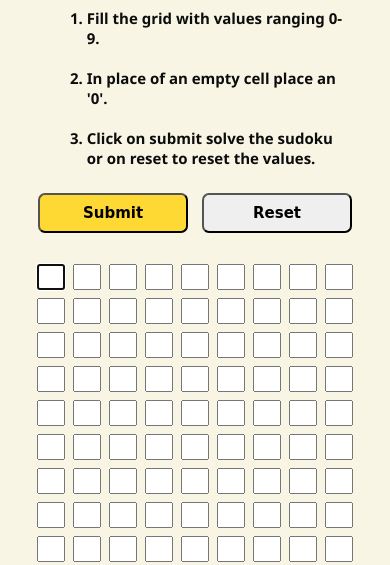
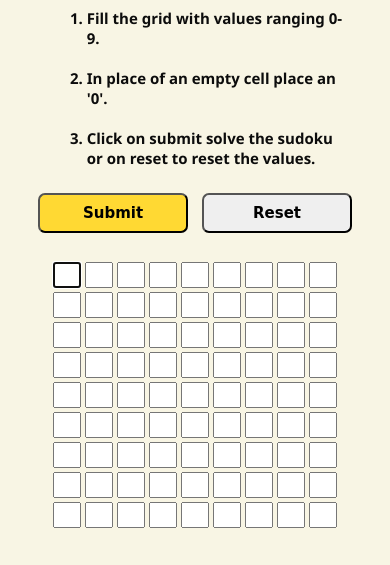
Before and after one commit to Suyash1855/SudokuSolver, a plain HTML site: page index.html in a window 390 px wide. Shown: the part 170-735 px from the top of the page. Drawn offline with Linux system fonts and the light colour scheme.

Commit message:
Update Styles.css

```diff
--- a/Styles.css
+++ b/Styles.css
@@ -159,3 +159,11 @@ li{
       width: 20px;
     }
   }
+  @media screen and (max-width:400px){
+      .input{
+        margin: 0;
+      }
+      body{
+        height: 100vh;
+      }
+  }
```
